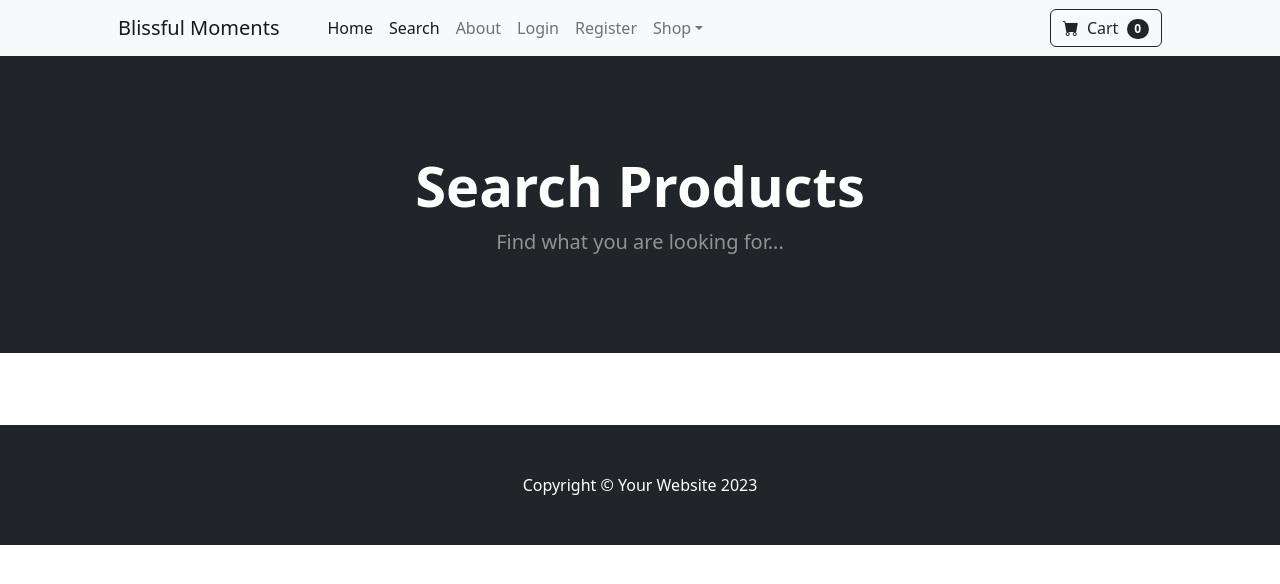
After one commit to Chillpill21/blissfulMoments, a Django app: page /search/ in a window 1280 px wide. The commit adds this page. Shown: the top 584 px of the page. Run offline with Django 5.2, Linux system fonts and the light colour scheme; some libraries are stand-ins or nearby versions.

Commit message:
create search url, create search view, create search page and add link to navbar

```diff
--- a/ecom/store/templates/navbar.html
+++ b/ecom/store/templates/navbar.html
@@ -6,6 +6,7 @@
         <div class="collapse navbar-collapse" id="navbarSupportedContent">
             <ul class="navbar-nav me-auto mb-2 mb-lg-0 ms-lg-4">
                 <li class="nav-item"><a class="nav-link active" aria-current="page" href="{% url 'index' %}">Home</a></li>
+                <li class="nav-item"><a class="nav-link active" aria-current="page" href="{% url 'search' %}">Search</a></li>
                 <li class="nav-item"><a class="nav-link" href="{% url 'about' %}">About</a></li>
 
             {% if user.is_authenticated %}
--- /dev/null
+++ b/ecom/store/templates/search.html
@@ -0,0 +1,23 @@
+{% extends 'base.html' %}
+{% block content %}
+<!-- Header-->
+<header class="bg-dark py-5">
+    <div class="container px-4 px-lg-5 my-5">
+        <div class="text-center text-white">
+            <h1 class="display-4 fw-bolder">Search Products</h1>
+            <p class="lead fw-normal text-white-50 mb-0">Find what you are looking for...</p>
+        </div>
+    </div>
+</header>
+<br>
+<div class="container">
+    <div class="row">
+        <center>
+
+
+        </center>
+    </div>
+</div>
+<br></br>
+
+{% endblock %}
--- a/ecom/store/urls.py
+++ b/ecom/store/urls.py
@@ -13,4 +13,5 @@ urlpatterns = [
     path('product/<int:pk>', views.product, name='product'),
     path('category/<str:foo>', views.category, name='category'),
     path('category_summary/', views.category_summary, name='category_summary'),
+    path('search/', views.search, name='search'),
 ]
--- a/ecom/store/views.py
+++ b/ecom/store/views.py
@@ -7,6 +7,9 @@ from django.contrib.auth.forms import UserCreationForm
 from .forms import SignUpForm, UpdateUserForm, ChangePasswordForm, UserInfoForm
 from django import forms
 
+
+def search(request):
+    return render(request,'search.html', {})
 
 def update_info(request):
     if request.user.is_authenticated:
```
